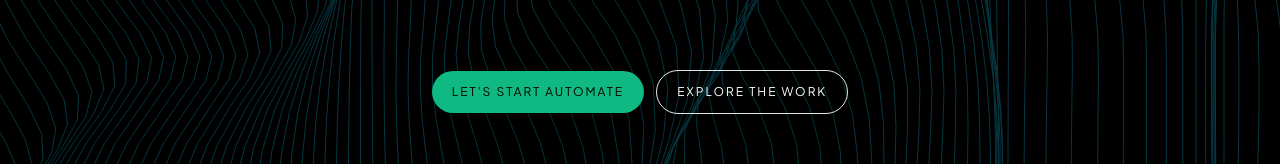
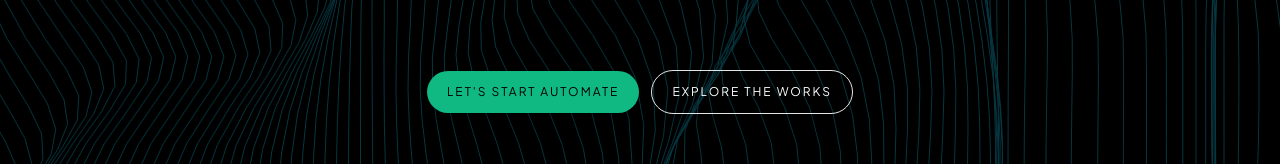
Before and after one commit to mhakemendez/michael-mendez-dev, a Next.js app: page / in a window 1280 px wide. Shown: the part 538-702 px from the top of the page. Built offline with nearby package versions, Linux system fonts and the light colour scheme.

Commit message:
Update hero button

```diff
--- a/components/sections/Hero.jsx
+++ b/components/sections/Hero.jsx
@@ -27,7 +27,7 @@ export default function Hero() {
                         </HeroSubHeadung>
                         <div className='flex items-center gap-3 mt-10 md:mt-14 lg:mt-18 flex-col md:flex-row'>
                             <Button href="#contact" className="bg-primary text-black" text="Let's Start Automate" />
-                            <Button href="#works" className="border text-white" text="Explore the work" />
+                            <Button href="#works" className="border text-white" text="Explore the works" />
                         </div>
                     </div>
                     <div className='wrapper-bottom-box w-full flex justify-center mt-10 md:mt-14 lg:mt-18'>
```
